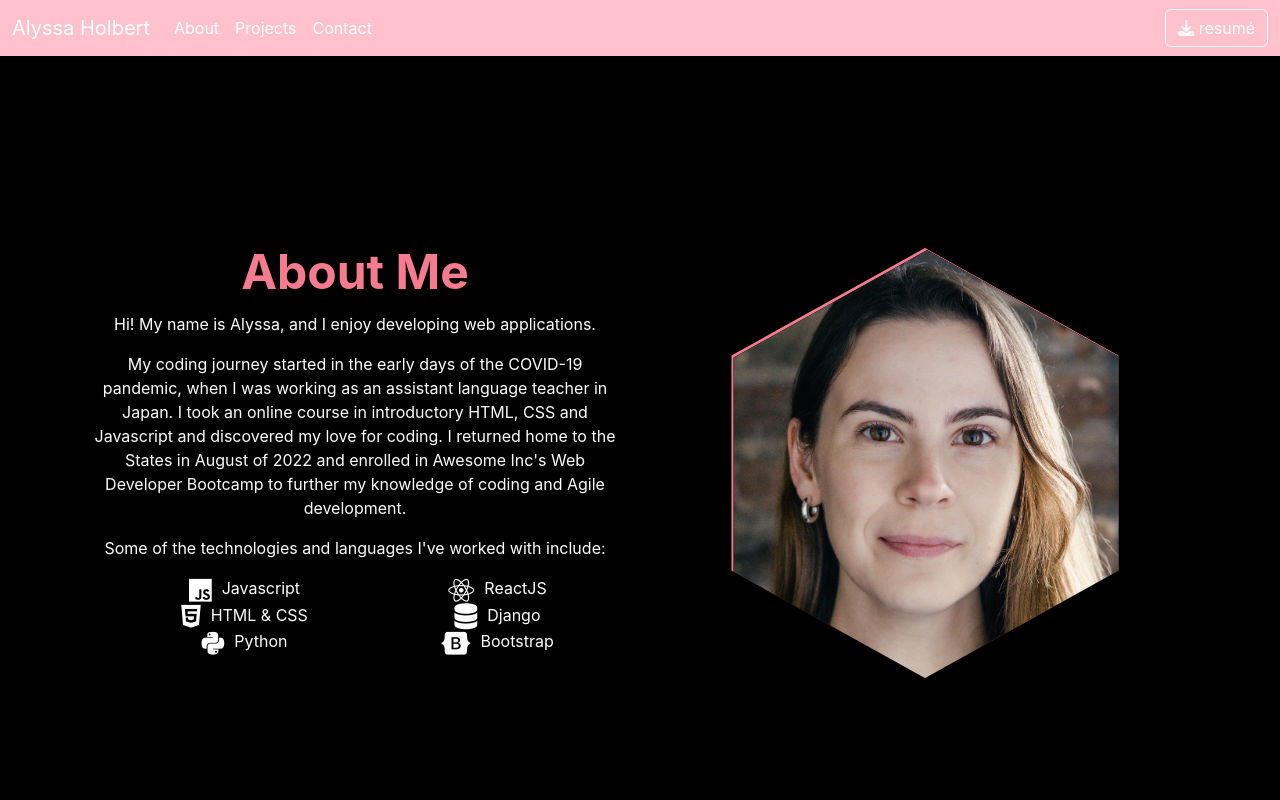
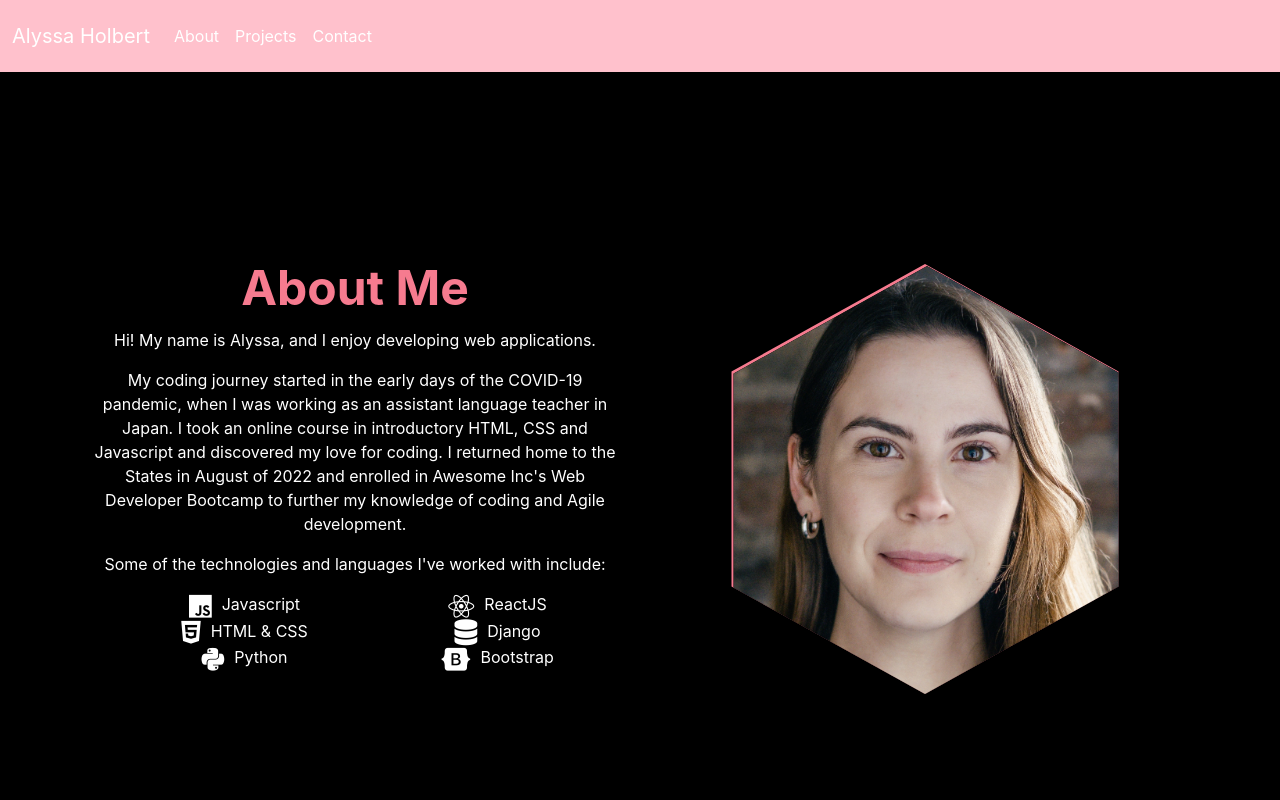
Before and after one commit to ah1096/developer-portfolio, a JavaScript app in the folder portfolio/: page / in a window 1280 px wide. Shown: the top 800 px of the page. Built offline with nearby package versions, Linux system fonts and the light colour scheme; the HTML template or start-up script is replaced by a standard one.

Commit message:
moved resume download to Contact

```diff
--- a/portfolio/src/ContactMe.js
+++ b/portfolio/src/ContactMe.js
@@ -11,6 +11,7 @@ export default function ContactMe(){
                             <div className="row justify-content-center">
                                 <button className="col-2 mx-3 btn btn-outline-light"> <a HREF="mailto:arh.10.96@gmail.com?Subject=Hi%20Alyssa%21"><i class="fa-sharp fa-solid fa-envelope"></i> say hi </a></button>
                                 <button className="col-2 mx-3 btn btn-outline-light"> <a HREF="https://www.linkedin.com/in/alyssa-r-holbert/"><i class="fa-brands fa-linkedin"></i> connect </a></button>
+                                <button className="col-2 mx-3 btn btn-outline-light" type="submit"><i class="fas fa-download" id="icon"></i>   <a href="/images/Alyssa-Holbert-2023-resume.pdf" download="Alyssa-Holbert-2023-resume">resumé</a></button>
                             </div>
                         </div>
                 </div>
--- a/portfolio/src/Navbar.js
+++ b/portfolio/src/Navbar.js
@@ -4,7 +4,7 @@ import ReactDOM from 'react-dom'
 export default function Navbar() {
     return (
 
-<div classNameName="navbar">
+<div className="navbar">
 
     <nav id="navbar" className="navbar navbar-expand-lg">
 
@@ -51,12 +51,6 @@ export default function Navbar() {
               </ul> */}
 
 
-              <div className="d-flex">
-                <button className="btn btn-outline-light" type="submit">
-                  <i class="fas fa-download" id="icon"></i>   <a href="/images/Alyssa-Holbert-2023-resume.pdf" download="Alyssa_Holbert_resume_2023">resumé</a>
-                  </button>
-              </div>
-
             </div>
 
           </div>
```
